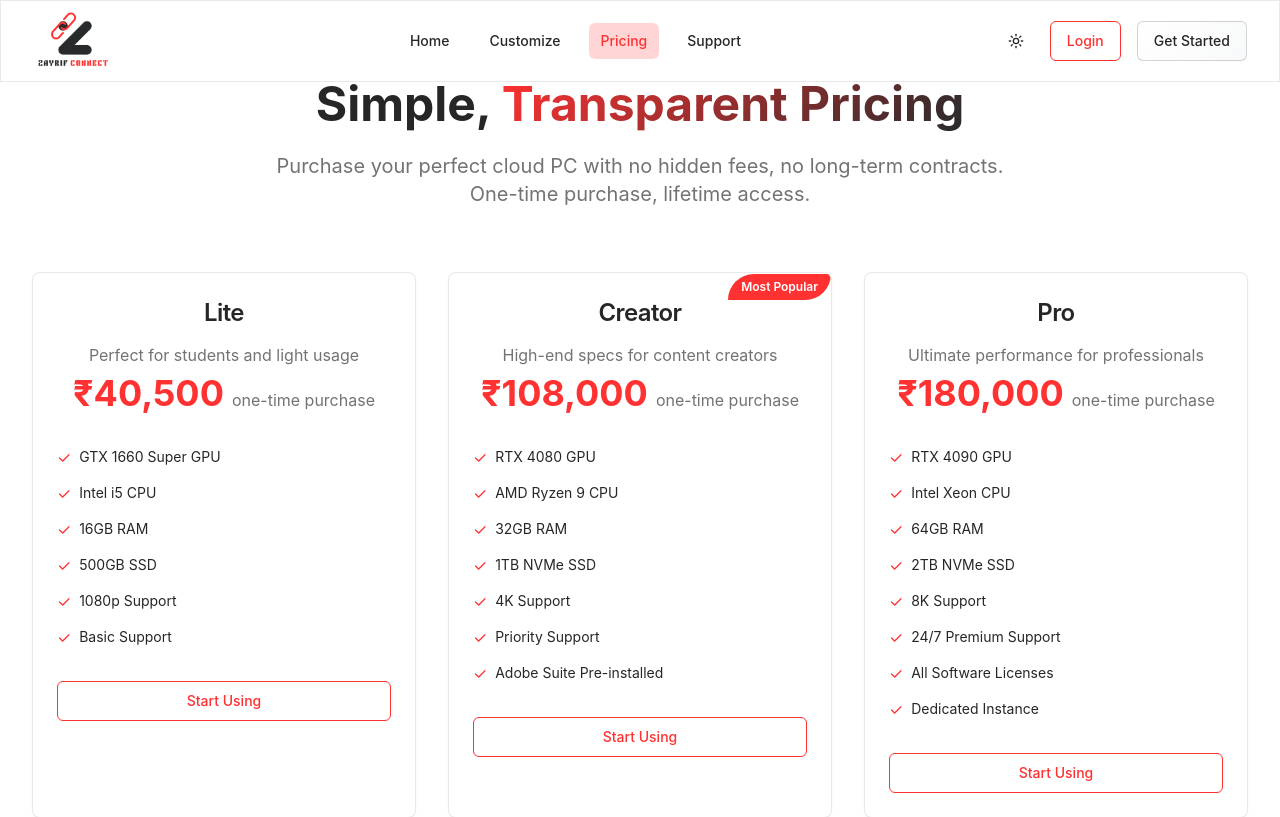
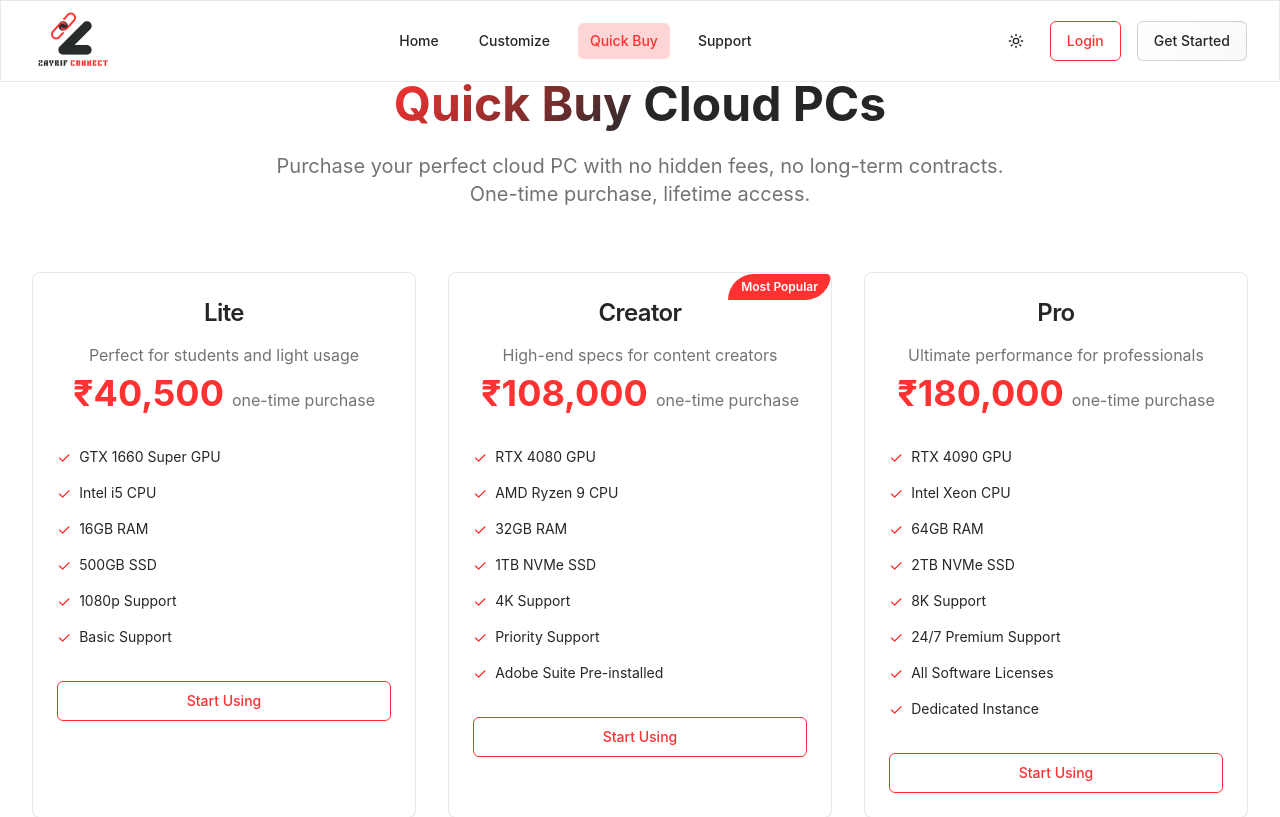
Before and after one commit to RFcode9/zayrif-connect, a React (Vite) app: page /pricing in a window 1280 px wide. Shown: the top 817 px of the page. Built offline with nearby package versions, Linux system fonts and the light colour scheme.

Commit message:
Rename "Pricing" page to "Quick Buy"

```diff
--- a/src/components/Navbar.tsx
+++ b/src/components/Navbar.tsx
@@ -14,7 +14,7 @@ const Navbar = () => {
   const navItems = [
     { name: 'Home', path: '/' },
     { name: 'Customize', path: '/customize' },
-    { name: 'Pricing', path: '/pricing' },
+    { name: 'Quick Buy', path: '/pricing' },
     { name: 'Support', path: '/support' },
   ];
 
--- a/src/pages/Pricing.tsx
+++ b/src/pages/Pricing.tsx
@@ -139,7 +139,7 @@ const Pricing = () => {
           {/* Header */}
           <div className="text-center mb-16">
             <h1 className="font-heading text-4xl md:text-5xl font-bold mb-6">
-              Simple, <span className="gradient-text">Transparent Pricing</span>
+              <span className="gradient-text">Quick Buy</span> Cloud PCs
             </h1>
             <p className="text-xl text-muted-foreground max-w-3xl mx-auto">
               Purchase your perfect cloud PC with no hidden fees, no long-term contracts.
```
